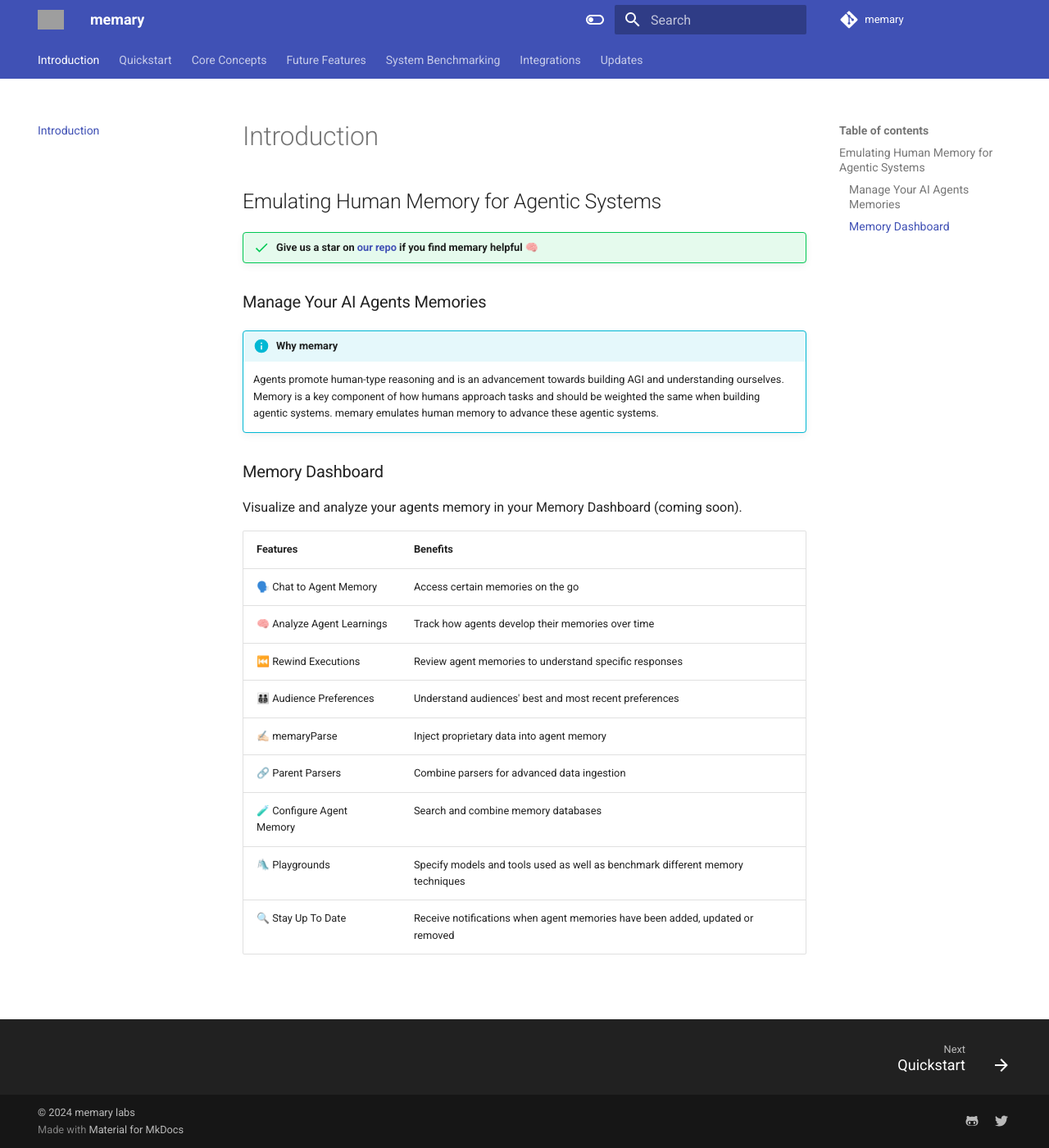
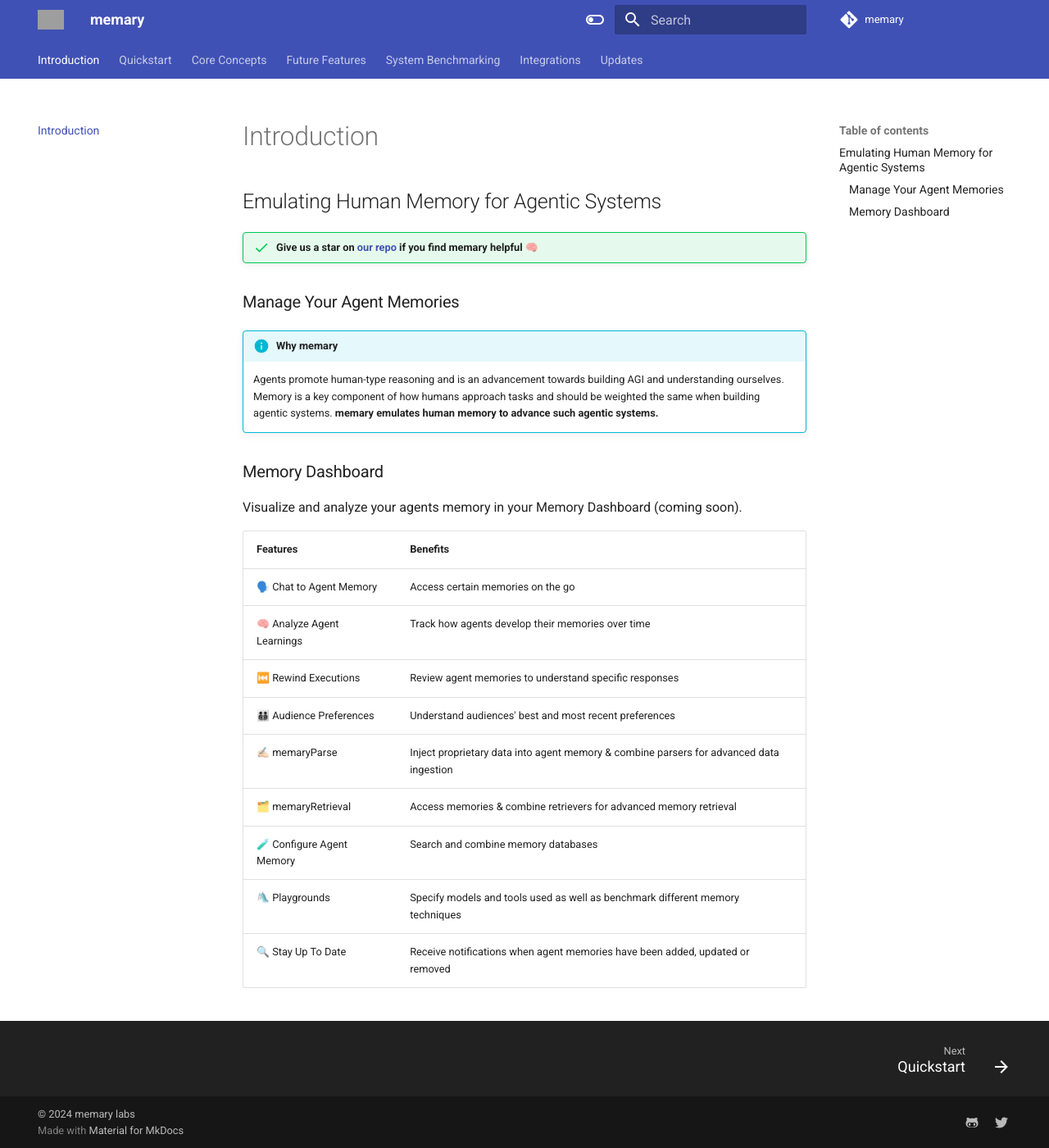
Before and after one commit to kingjulio8238/memarydocs, an MkDocs documentation site: the page built from docs/index.md, in a window 1280 px wide and 1400 px high. Shown: the whole window at 82% size. Built offline with MkDocs 1.6.1 and Material for MkDocs 9.7.7, drawn with Linux system fonts in a browser that asks for light colours; comment, search, counter and statistics services are not loaded; grey boxes are pictures that could not be loaded.

Commit message:
updated docs

```diff
--- a/docs/index.md
+++ b/docs/index.md
@@ -4,13 +4,12 @@
 
 !!! success "Give us a star on [our repo](https://github.com/kingjulio8238/memary/tree/ollama-integration) if you find memary helpful 🧠"
 
-### Manage Your AI Agents Memories
-
+### Manage Your Agent Memories
 !!! info "Why memary"
-    Agents promote human-type reasoning and is an advancement towards building AGI and understanding ourselves. Memory is a key component of how humans approach tasks and should be weighted the same when building agentic systems. memary emulates human memory to advance these agentic systems.
-    <!--
-    Agents use LLMs that are currently constrained to finite context windows. memary overcomes this limitation by allowing your agents to store a large corpus of information in knowledge graphs, infer user knowledge through our memory modules, and only retrieve relevant information for meaningful responses.
-    -->
+    Agents promote human-type reasoning and is an advancement towards building AGI and understanding ourselves. Memory is a key component of how humans approach tasks and should be weighted the same when building agentic systems. **memary emulates human memory to advance such agentic systems.**
+<!--
+Agents use LLMs that are currently constrained to finite context windows. memary overcomes this limitation by allowing your agents to store a large corpus of information in knowledge graphs, infer user knowledge through our memory modules, and only retrieve relevant information for meaningful responses.
+-->
 
 ### Memory Dashboard
 Visualize and analyze your agents memory in your Memory Dashboard (coming soon).
@@ -21,8 +20,8 @@
     | 🧠 Analyze Agent Learnings| Track how agents develop their memories over time                  |
     | ⏮️ Rewind Executions      | Review agent memories to understand specific responses           |
     | 🧑‍🧑‍🧒‍🧒 Audience Preferences   | Understand audiences' best and most recent preferences            |
-    | ✍🏻 memaryParse            | Inject proprietary data into agent memory                        |
-    | 🔗 Parent Parsers         | Combine parsers for advanced data ingestion                      |
+    | ✍🏻 memaryParse            | Inject proprietary data into agent memory & combine parsers for advanced data ingestion                        |
+    | 🗂️ memaryRetrieval         | Access memories & combine retrievers for advanced memory retrieval                      |
     | 🧪 Configure Agent Memory | Search and combine memory databases              |
     | 🛝  Playgrounds         | Specify models and tools used as well as benchmark different memory techniques  |
     | 🔍 Stay Up To Date        | Receive notifications when agent memories have been added, updated or removed |
```
Also changed, not shown: docs/concepts.md (+1 -3 lines), docs/contribute.md (+17 -12 lines).
